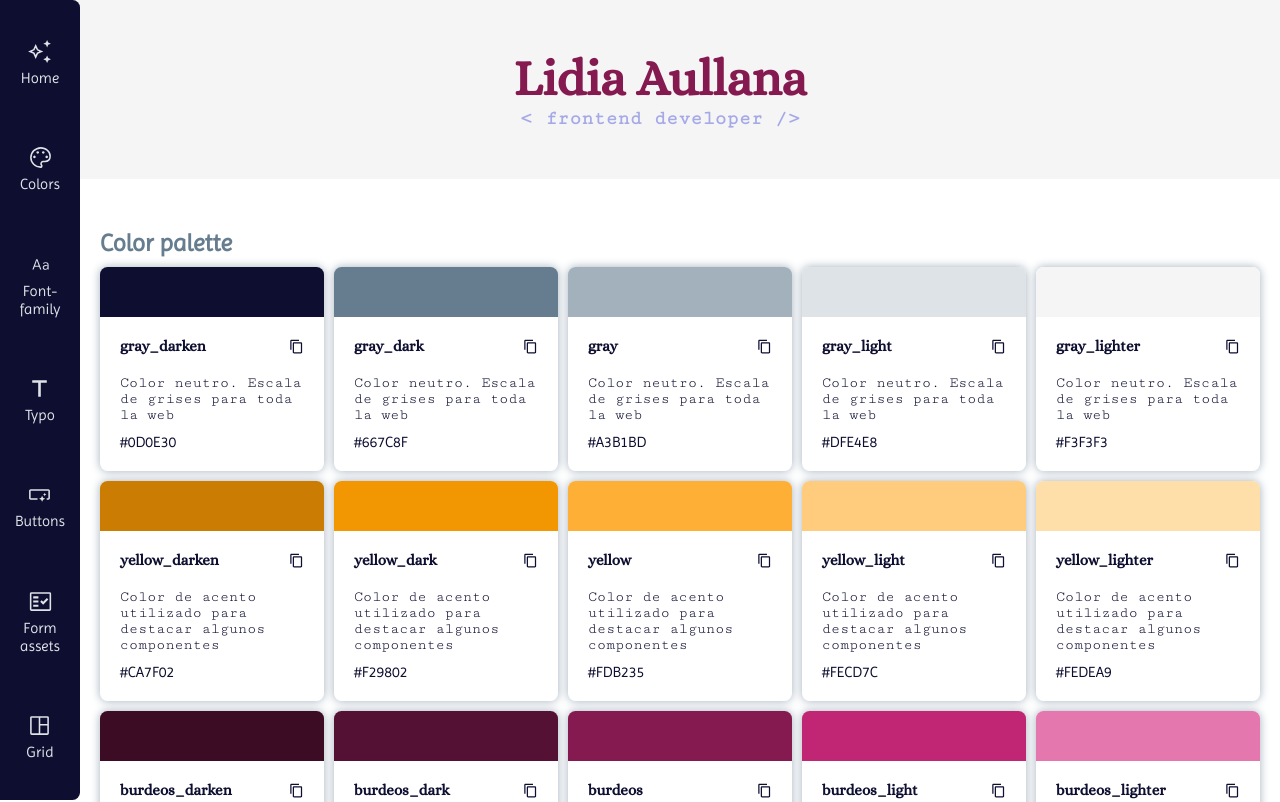
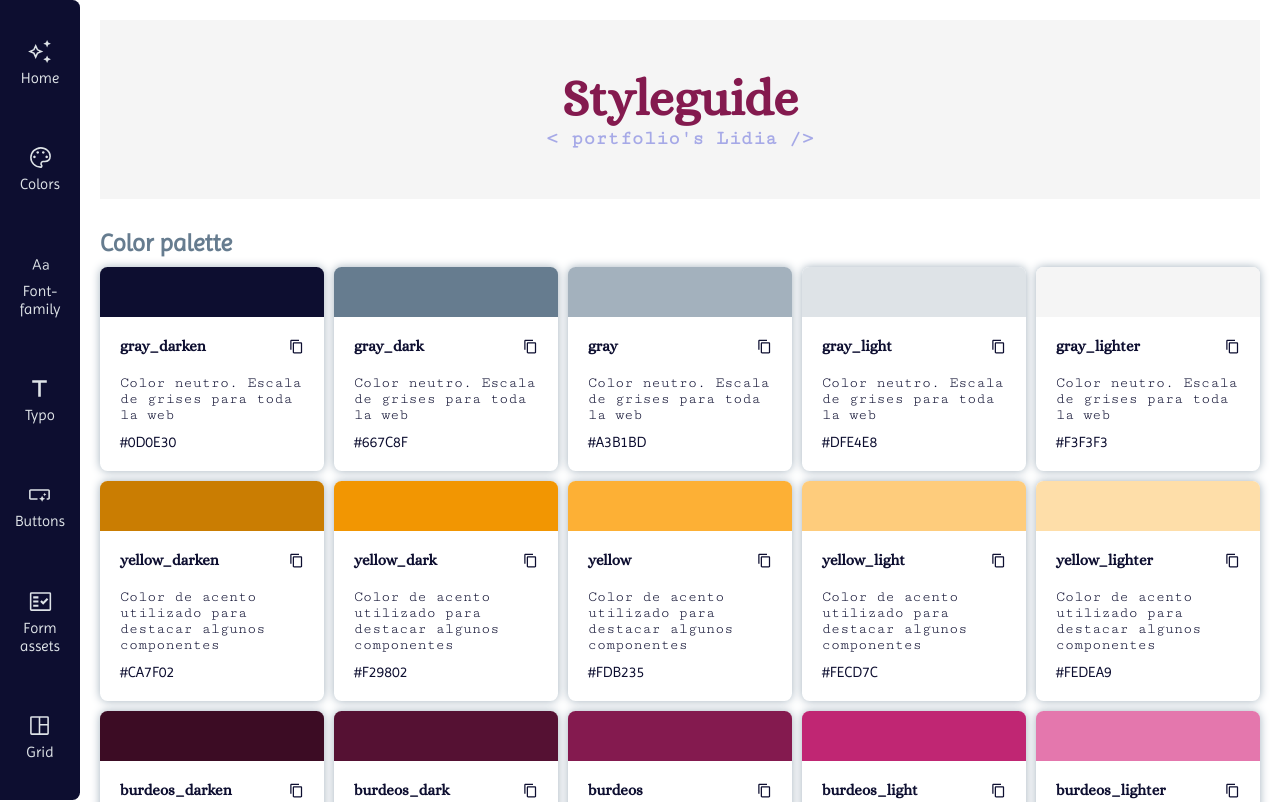
Before and after one commit to LidiaA3/project_gamma_styleguide, a React (Vite) app: page /styleguide in a window 1280 px wide. Shown: the top 802 px of the page. Built offline with nearby package versions, Linux system fonts and the light colour scheme; the HTML template or start-up script is replaced by a standard one.

Commit message:
Retouch the header of styleguide

```diff
--- a/src/components/header/Header.scss
+++ b/src/components/header/Header.scss
@@ -1,5 +1,4 @@
 .header {
-    width: 100%;
     display: flex;
     flex-direction: column;
     justify-content: center;
--- a/src/styleguide/Styleguide.jsx
+++ b/src/styleguide/Styleguide.jsx
@@ -31,8 +31,11 @@ function Styleguide() {
 
     return (
       <>
-      <Header className="styHeader" />
       <div className='styleguide'>
+        <div className="header">
+            <h1 className="header__tittle">Styleguide</h1>
+            <h2 className="header__subtittle">&lt; portfolio's Lidia /&gt;</h2>
+        </div>
         <Nav />
 
         <article id="colors">
--- a/src/styleguide/Styleguide.scss
+++ b/src/styleguide/Styleguide.scss
@@ -8,10 +8,6 @@
     & article {
         padding: 2rem 0;
     }
-}
-
-.styHeader {
-    width: calc(100% - 8rem);
 }
 
 .stySection {
```
